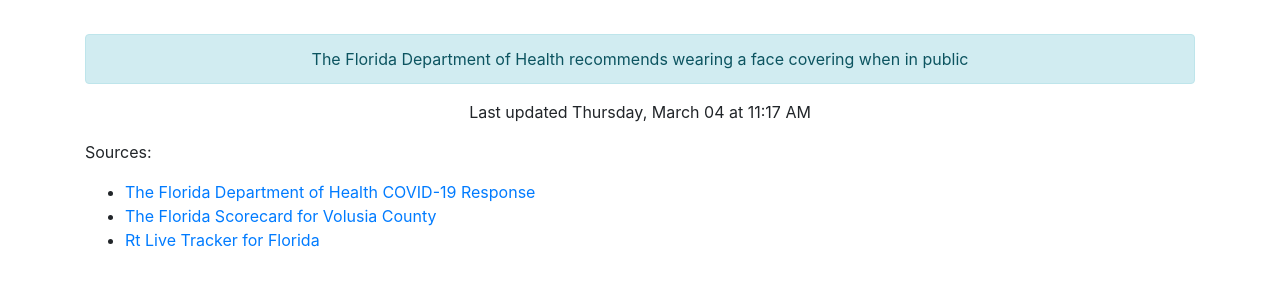
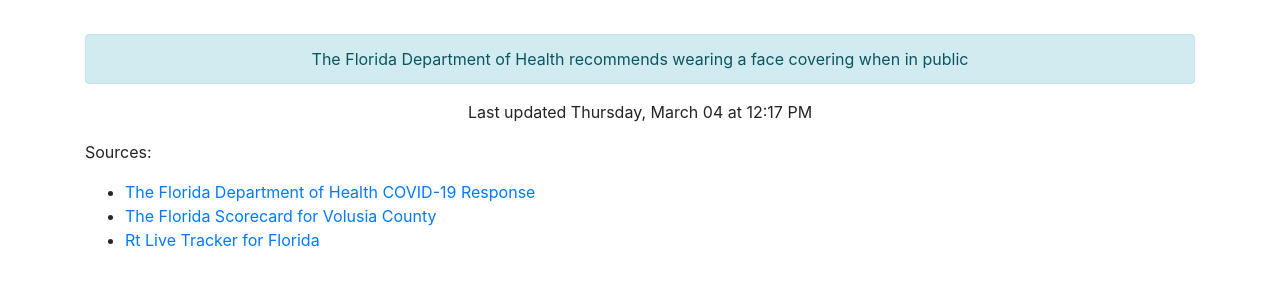
Before and after one commit to thinkjson/timeforchurch, a Jekyll site: the page built from index.md, in a window 1280 px wide. Shown: the part 544-840 px from the top of the page. Built offline with Jekyll 4.4.1, drawn with Linux system fonts in a browser that asks for light colours; our own code applies the rules of GitHub Pages for plain Markdown files.

Commit message:
Updating data

```diff
--- a/_includes/data.html
+++ b/_includes/data.html
@@ -10,4 +10,4 @@
     <div class="outcome text-success">YES</div>
     <div class="alert alert-info" role="alert">The Florida Department of Health recommends wearing a face covering when in public</div>
 
-    <p>Last updated Thursday, March 04 at 11:17 AM</p>
+    <p>Last updated Thursday, March 04 at 12:17 PM</p>
```
